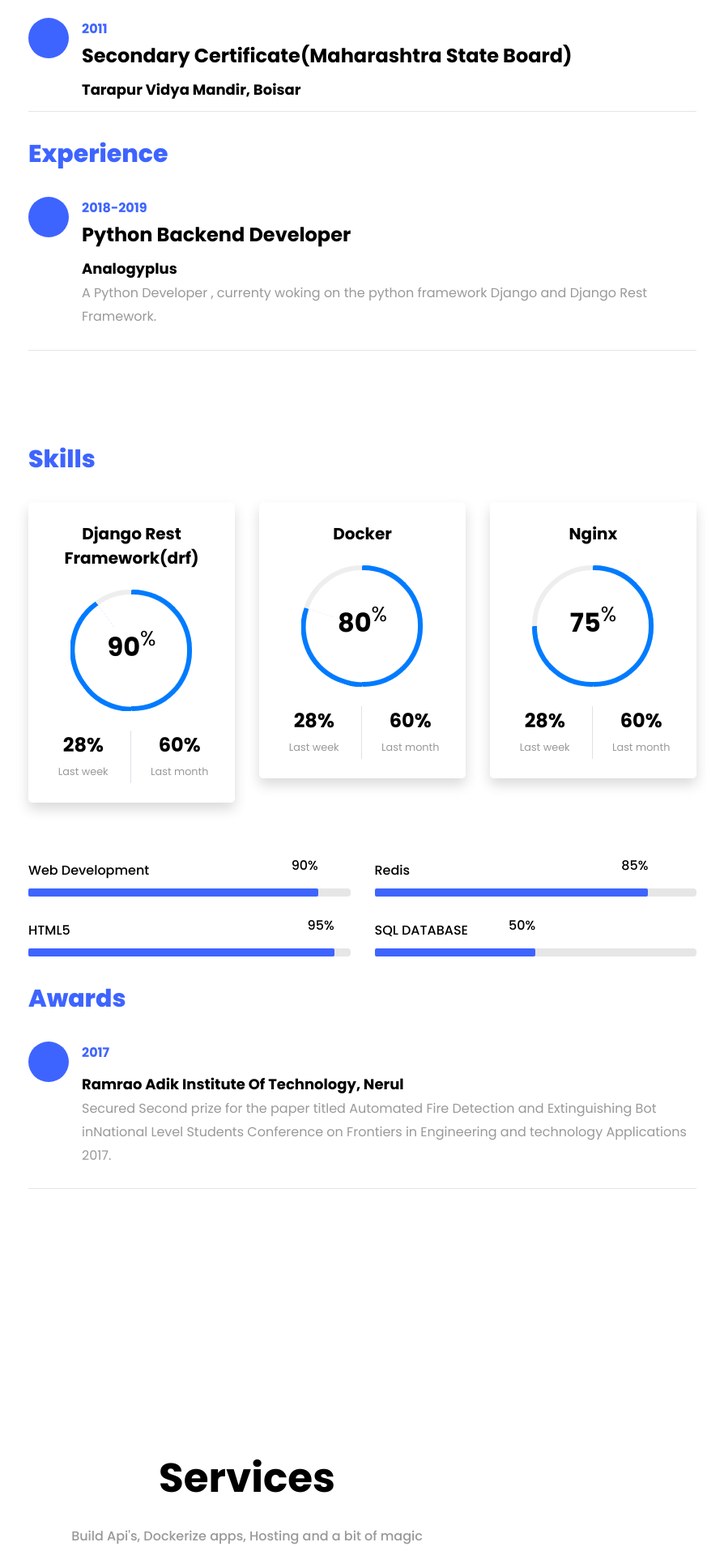
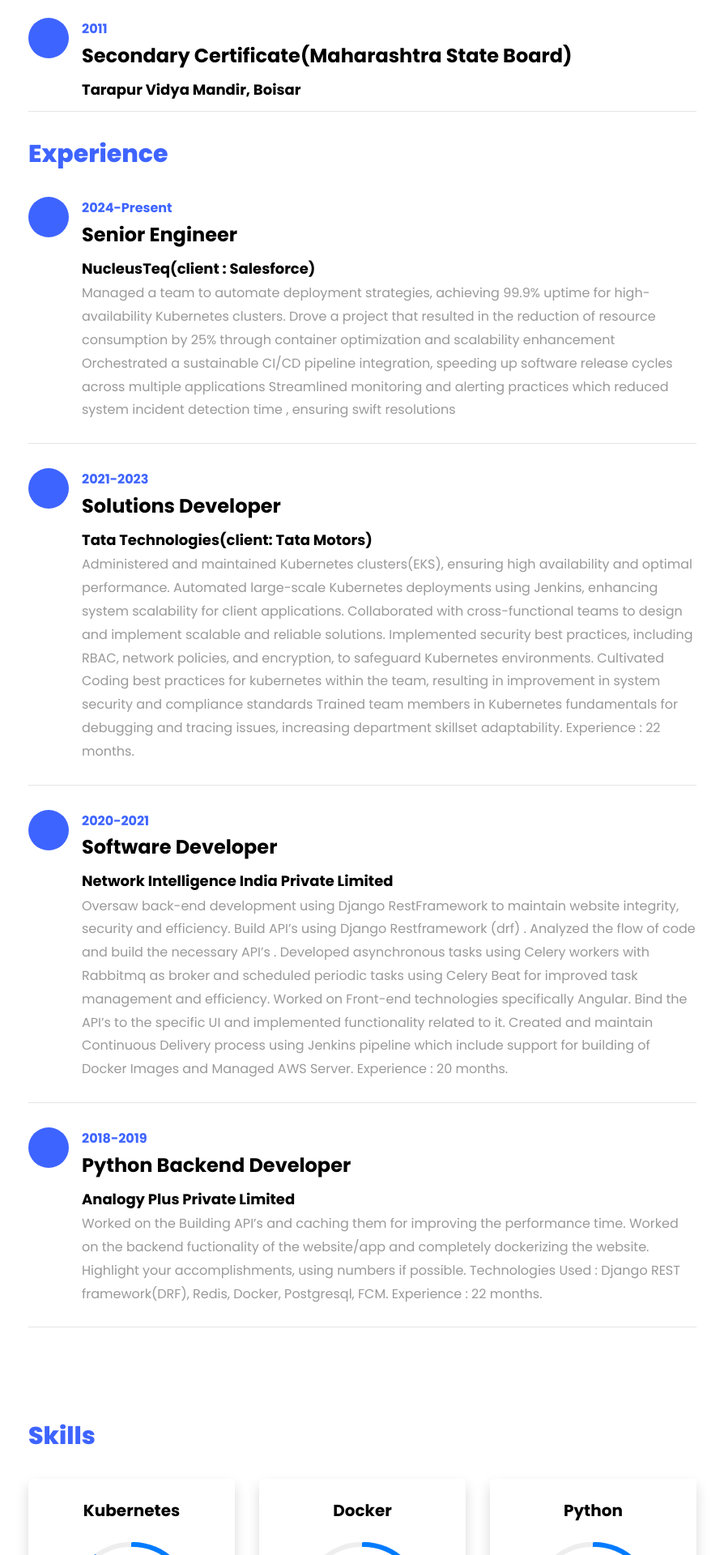
Before and after one commit to vedant-bari/ronaldo, a Django app: template piedpiper/templates/index.html in a window 1280 px wide. Shown: the part 2217-4137 px from the top of the page at 81% size, without its empty margins (335-1229 px from the left). Run offline with Django 3.2, Linux system fonts and the light colour scheme; the template is opened without the code that fills it, so the values that code supplies are empty; parts of the project's set-up code (start-up, migrations or seed data) failed here and were passed over; some web fonts are replaced.

Commit message:
updated resume details

```diff
--- a/piedpiper/templates/index.html
+++ b/piedpiper/templates/index.html
@@ -234,8 +234,96 @@
 	    				</div> -->
 					  </div>
 
-					  <div id="page-2" class= "page two">
+					<div id="page-2" class="page two">
 						<h2 class="heading">Experience</h2>
+						<!-- <div class="resume-wrap d-flex ftco-animate">
+							<div class="icon d-flex align-items-center justify-content-center">
+								<span class="flaticon-ideas"></span>
+							</div>
+							<div class="text pl-3">
+								<span class="date">2018-2019</span>
+								<h2>Python Backend Developer</h2>
+								<span class="position">Analogy Plus Private Limited</span>
+								<p> Worked on the Building API’s and caching them for improving the
+									performance time.
+									Worked on the backend fuctionality of the website/app and completely
+									dockerizing the website.
+									Highlight your accomplishments, using numbers if possible.
+									Technologies Used : Django REST framework(DRF), Redis, Docker,
+									Postgresql, FCM.
+									Experience : 22 months.
+								</p>
+							</div>
+						</div> -->
+						<div class="resume-wrap d-flex ftco-animate">
+							<div class="icon d-flex align-items-center justify-content-center">
+								<span class="flaticon-ideas"></span>
+							</div>
+							<div class="text pl-3">
+								<span class="date">2024-Present</span>
+								<h2>Senior Engineer</h2>
+								<span class="position">NucleusTeq(client : Salesforce)</span>
+								<p>Managed a team to automate deployment strategies, achieving 99.9%
+									uptime for high-availability Kubernetes clusters.
+									Drove a project that resulted in the reduction of resource consumption by
+									25% through container optimization and scalability enhancement
+									Orchestrated a sustainable CI/CD pipeline integration, speeding up
+									software release cycles across multiple applications
+									Streamlined monitoring and alerting practices which reduced system
+									incident detection time , ensuring swift resolutions
+								</p>
+							</div>
+						</div>
+						<div class="resume-wrap d-flex ftco-animate">
+							<div class="icon d-flex align-items-center justify-content-center">
+								<span class="flaticon-ideas"></span>
+							</div>
+							<div class="text pl-3">
+								<span class="date">2021-2023</span>
+								<h2>Solutions Developer</h2>
+								<span class="position">Tata Technologies(client: Tata Motors)</span>
+								<p>
+									Administered and maintained Kubernetes clusters(EKS), ensuring high
+									availability and optimal performance.
+									Automated large-scale Kubernetes deployments using Jenkins, enhancing
+									system scalability for client applications.
+									Collaborated with cross-functional teams to design and implement scalable
+									and reliable solutions.
+									Implemented security best practices, including RBAC, network policies, and
+									encryption, to safeguard Kubernetes environments.
+									Cultivated Coding best practices for kubernetes within the team, resulting
+									in improvement in system security and compliance standards
+									Trained team members in Kubernetes fundamentals for debugging and
+									tracing issues, increasing department skillset adaptability.
+									Experience : 22 months.
+								</p>
+							</div>
+						</div>
+						<div class="resume-wrap d-flex ftco-animate">
+							<div class="icon d-flex align-items-center justify-content-center">
+								<span class="flaticon-ideas"></span>
+							</div>
+							<div class="text pl-3">
+								<span class="date">2020-2021</span>
+								<h2>Software Developer</h2>
+								<span class="position">Network Intelligence India Private Limited</span>
+								<p>
+									Oversaw back-end development using Django RestFramework to maintain
+									website integrity, security and efficiency.
+									Build API’s using Django Restframework (drf) . Analyzed the flow of code
+									and build the necessary API’s .
+									Developed asynchronous tasks using Celery workers with Rabbitmq as
+									broker and scheduled periodic tasks using Celery Beat for improved task
+									management and efficiency.
+									Worked on Front-end technologies specifically Angular. Bind the API’s to
+									the specific UI and implemented functionality related to it.
+									Created and maintain Continuous Delivery process using Jenkins pipeline
+									which include support for building of Docker Images and Managed AWS
+									Server.
+									Experience : 20 months.
+								</p>
+							</div>
+						</div>
 						<div class="resume-wrap d-flex ftco-animate">
 							<div class="icon d-flex align-items-center justify-content-center">
 								<span class="flaticon-ideas"></span>
@@ -243,44 +331,19 @@
 							<div class="text pl-3">
 								<span class="date">2018-2019</span>
 								<h2>Python Backend Developer</h2>
-		    					<span class="position">Analogyplus</span>
-		    					<p>A Python Developer , currenty woking on the python framework Django and Django Rest Framework.</p>
+								<span class="position">Analogy Plus Private Limited</span>
+								<p> Worked on the Building API’s and caching them for improving the
+									performance time.
+									Worked on the backend fuctionality of the website/app and completely
+									dockerizing the website.
+									Highlight your accomplishments, using numbers if possible.
+									Technologies Used : Django REST framework(DRF), Redis, Docker,
+									Postgresql, FCM.
+									Experience : 22 months.
+								</p>
 							</div>
 						</div>
 						<!-- <div class="resume-wrap d-flex ftco-animate">
-	    					<div class="icon d-flex align-items-center justify-content-center">
-					    		<span class="flaticon-ideas"></span>
-					    	</div>
-					    	<div class="text pl-3">
-		    					<span class="date">2014-2015</span>
-		    					<h2>Web Designer</h2>
-		    					<span class="position">Cambridge University</span>
-		    					<p>A small river named Duden flows by their place and supplies it with the necessary regelialia. It is a paradisematic country, in which roasted parts of sentences fly into your mouth.</p>
-		    				</div>
-	    				</div>
-	    				<div class="resume-wrap d-flex ftco-animate">
-	    					<div class="icon d-flex align-items-center justify-content-center">
-					    		<span class="flaticon-ideas"></span>
-					    	</div>
-					    	<div class="text pl-3">
-		    					<span class="date">2014-2015</span>
-		    					<h2>Web Marketing</h2>
-		    					<span class="position">Cambridge University</span>
-		    					<p>A small river named Duden flows by their place and supplies it with the necessary regelialia. It is a paradisematic country, in which roasted parts of sentences fly into your mouth.</p>
-		    				</div>
-	    				</div>
-	    				<div class="resume-wrap d-flex ftco-animate">
-	    					<div class="icon d-flex align-items-center justify-content-center">
-					    		<span class="flaticon-ideas"></span>
-					    	</div>
-					    	<div class="text pl-3">
-		    					<span class="date">2014-2015</span>
-		    					<h2>Art &amp; Creative Director</h2>
-		    					<span class="position">Side Tech</span>
-		    					<p>A small river named Duden flows by their place and supplies it with the necessary regelialia. It is a paradisematic country, in which roasted parts of sentences fly into your mouth.</p>
-		    				</div>
-	    				</div>
-	    				<div class="resume-wrap d-flex ftco-animate">
 						    					<div class="icon d-flex align-items-center justify-content-center">
 										    		<span class="flaticon-ideas"></span>
 										    	</div>
@@ -290,8 +353,8 @@
 							    					<span class="position">Cambridge University</span>
 							    					<p>A small river named Duden flows by their place and supplies it with the necessary regelialia. It is a paradisematic country, in which roasted parts of sentences fly into your mouth.</p>
 							    				</div>
-	    				</div>
-	    				<div class="resume-wrap d-flex ftco-animate">
+						    				</div> -->
+						<!-- <div class="resume-wrap d-flex ftco-animate">
 						    					<div class="icon d-flex align-items-center justify-content-center">
 										    		<span class="flaticon-ideas"></span>
 										    	</div>
@@ -308,7 +371,7 @@
 					  	<div class="row progress-circle mb-5">
 					  		<div class="col-lg-4 mb-4">
 						      <div class="bg-white rounded-lg shadow p-4">
-						        <h2 class="h5 font-weight-bold text-center mb-4">Django Rest Framework(drf)</h2>
+						        <h2 class="h5 font-weight-bold text-center mb-4">Kubernetes</h2>
 
 						        <!-- Progress bar 1 -->
 						        <div class="progress mx-auto" data-value='90'>
@@ -327,10 +390,10 @@
 						        <!-- Demo info -->
 						        <div class="row text-center mt-4">
 						          <div class="col-6 border-right">
-						            <div class="h4 font-weight-bold mb-0">28%</div><span class="small text-gray">Last week</span>
+						            <div class="h4 font-weight-bold mb-0">80%</div><span class="small text-gray">Last week</span>
 						          </div>
 						          <div class="col-6">
-						            <div class="h4 font-weight-bold mb-0">60%</div><span class="small text-gray">Last month</span>
+						            <div class="h4 font-weight-bold mb-0">80%</div><span class="small text-gray">Last month</span>
 						          </div>
 						        </div>
 						        <!-- END -->
@@ -370,7 +433,7 @@
 
 						    <div class="col-lg-4 mb-4">
 						      <div class="bg-white rounded-lg shadow p-4">
-						        <h2 class="h5 font-weight-bold text-center mb-4">Nginx</h2>
+						        <h2 class="h5 font-weight-bold text-center mb-4">Python</h2>
 
 						        <!-- Progress bar 1 -->
 						        <div class="progress mx-auto" data-value='75'>
@@ -402,7 +465,7 @@
 					  	<div class="row">
 					  		<div class="col-md-6 animate-box">
 									<div class="progress-wrap ftco-animate">
-										<h3>Web Development</h3>
+										<h3>Amazon web services</h3>
 										<div class="progress">
 										 	<div class="progress-bar color-1" role="progressbar" aria-valuenow="90"
 										  	aria-valuemin="0" aria-valuemax="100" style="width:90%">
@@ -413,7 +476,7 @@
 								</div>
 								<div class="col-md-6 animate-box">
 									<div class="progress-wrap ftco-animate">
-										<h3>Redis</h3>
+										<h3>Google cloud platform</h3>
 										<div class="progress">
 										 	<div class="progress-bar color-2" role="progressbar" aria-valuenow="85"
 										  	aria-valuemin="0" aria-valuemax="100" style="width:85%">
@@ -422,7 +485,7 @@
 										</div>
 									</div>
 								</div>
-								<div class="col-md-6 animate-box">
+								<!-- <div class="col-md-6 animate-box">
 									<div class="progress-wrap ftco-animate">
 										<h3>HTML5</h3>
 										<div class="progress">
@@ -432,8 +495,8 @@
 										  	</div>
 										</div>
 									</div>
-								</div>
-								<div class="col-md-6 animate-box">
+								</div> -->
+								<!-- <div class="col-md-6 animate-box">
 									<div class="progress-wrap ftco-animate">
 										<h3>SQL DATABASE</h3>
 										<div class="progress">
@@ -443,7 +506,7 @@
 										  	</div>
 										</div>
 									</div>
-								</div>
+								</div> -->
 								<!-- <div class="col-md-6 animate-box">
 									<div class="progress-wrap ftco-animate">
 										<h3>WordPress</h3>
@@ -475,24 +538,35 @@
 					    		<span class="flaticon-ideas"></span>
 					    	</div>
 					    	<div class="text pl-3">
-		    					<span class="date">2017</span>
-		    					<h2></h2>
-		    					<span class="position">Ramrao Adik Institute Of Technology, Nerul</span>
-		    					<p>Secured Second prize for the paper titled Automated Fire Detection and Extinguishing Bot inNational Level Students Conference on Frontiers in Engineering and technology Applications 2017.</p>
+		    					<span class="date">2021</span>
+		    					<h2>Valuable Team Player Award</h2>
+		    					<span class="position">Cambridge University</span>
+		    					<p> Honored with the Valuable Team Player
+									Award for exceptional achievements and
+									significant contributions to the team's
+									success.
+								</p>
 		    				</div>
 	    				</div>
-	    				<!-- <div class="resume-wrap d-flex ftco-animate">
+						<div class="resume-wrap d-flex ftco-animate">
 							<div class="icon d-flex align-items-center justify-content-center">
 								<span class="flaticon-ideas"></span>
 							</div>
 							<div class="text pl-3">
-		    					<span class="date">2014-2015</span>
-		    					<h2>Top 5 LeaderShip Exellence Winner</h2>
-		    					<span class="position">Cambridge University</span>
-		    					<p>A small river named Duden flows by their place and supplies it with the necessary regelialia. It is a paradisematic country, in which roasted parts of sentences fly into your mouth.</p>
+								<span class="date">2017</span>
+								<h2></h2>
+								<span class="position">Winner of National Level Students
+									Conference on Frontiers in Engineering
+									and technology</span>
+								<p>Achieved second prize for the paper
+									Automated Fire Detection and Extinguishing
+									Bot at the 2017 National Level Students
+									Conference on Frontiers in Engineering and
+									Technology Applications.</p>
 							</div>
 						</div>
-	    				<div class="resume-wrap d-flex ftco-animate">
+
+	    				<!-- <div class="resume-wrap d-flex ftco-animate">
 	    					<div class="icon d-flex align-items-center justify-content-center">
 					    		<span class="flaticon-ideas"></span>
 					    	</div>
@@ -502,8 +576,8 @@
 		    					<span class="position">Cambridge University</span>
 		    					<p>A small river named Duden flows by their place and supplies it with the necessary regelialia. It is a paradisematic country, in which roasted parts of sentences fly into your mouth.</p>
 		    				</div>
-	    				</div>
-	    				<div class="resume-wrap d-flex ftco-animate">
+	    				</div> -->
+	    				<!-- <div class="resume-wrap d-flex ftco-animate">
 	    					<div class="icon d-flex align-items-center justify-content-center">
 					    		<span class="flaticon-ideas"></span>
 					    	</div>
```
Lines whose indentation alone changed are shown as unchanged.
